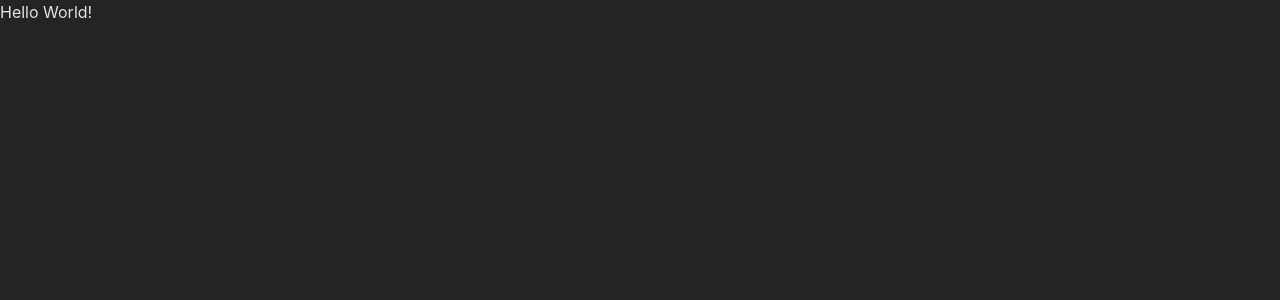
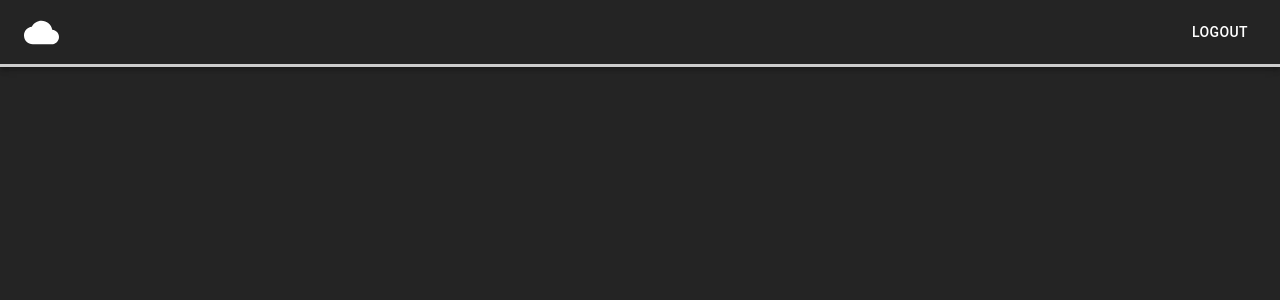
Before and after one commit to jonanpogi/weather-forecast-app, a React (Vite) app: page / in a window 1280 px wide. Shown: the top 300 px of the page. Built offline with nearby package versions, Linux system fonts and the light colour scheme.

Commit message:
Add Layout component and update Error component

```diff
--- a/src/App.tsx
+++ b/src/App.tsx
@@ -1,10 +1,11 @@
 import { RouterProvider, createBrowserRouter } from "react-router-dom";
 import Error from "./pages/Error";
+import Layout from "./pages/Layout";
 
 const router = createBrowserRouter([
   {
     path: "/",
-    element: <div>Hello World!</div>,
+    element: <Layout />,
     errorElement: <Error />,
   },
 ]);
--- a/src/pages/Error/index.tsx
+++ b/src/pages/Error/index.tsx
@@ -1,3 +1,4 @@
+import { Box, Typography } from "@mui/material";
 import { useRouteError } from "react-router-dom";
 
 const Error = () => {
@@ -14,13 +15,23 @@ const Error = () => {
   }
 
   return (
-    <div style={{textAlign: "center"}}>
-      <h1>Oops!</h1>
-      <p>Sorry, an unexpected error has occurred.</p>
-      <p>
+    <Box
+      id="error"
+      style={{
+        justifyContent: "center",
+        alignItems: "center",
+      }}
+    >
+      <Typography variant="h3" gutterBottom>
+        Oops...
+      </Typography>
+      <Typography variant="subtitle1" gutterBottom>
+        Sorry, an unexpected error has occurred.
+      </Typography>
+      <Typography variant="subtitle2" style={{ fontStyle: "italic" }}>
         <i>{errorMessage as string}</i>
-      </p>
-    </div>
+      </Typography>
+    </Box>
   );
 };
 
--- /dev/null
+++ b/src/pages/Layout/index.tsx
@@ -0,0 +1,29 @@
+import { Toolbar, AppBar, Button, Box } from "@mui/material";
+import { Outlet } from "react-router-dom";
+import CloudIcon from "@mui/icons-material/Cloud";
+
+const Layout = () => {
+  return (
+    <Box id="layout">
+      <AppBar
+        position="static"
+        style={{
+          backgroundColor: "#242424",
+          borderBottom: "3px solid #ccc",
+        }}
+      >
+        <Toolbar
+          style={{
+            justifyContent: "space-between",
+          }}
+        >
+          <CloudIcon fontSize="large" />
+          <Button color="inherit">Logout</Button>
+        </Toolbar>
+      </AppBar>
+      <Outlet />
+    </Box>
+  );
+};
+
+export default Layout;
```
